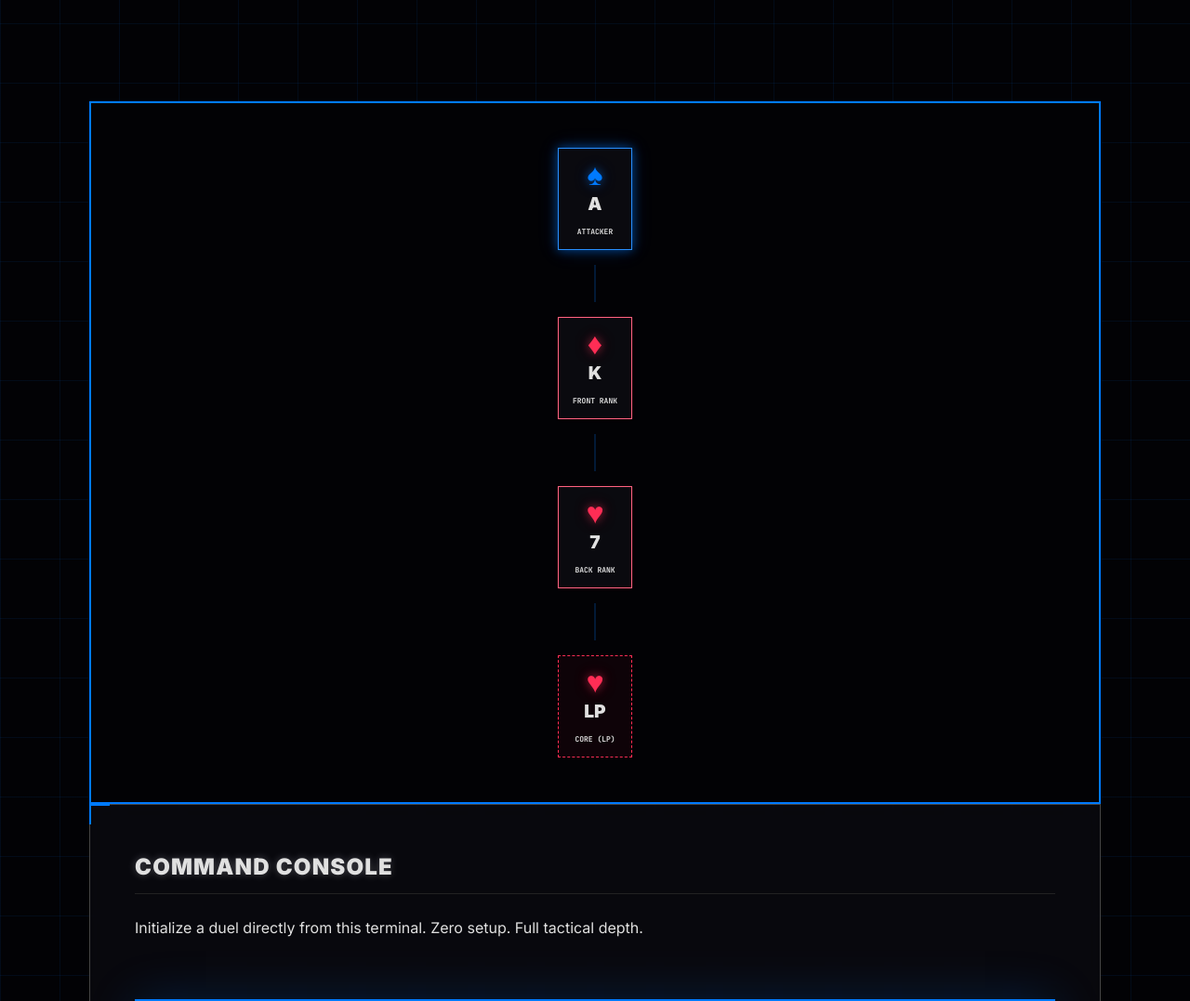
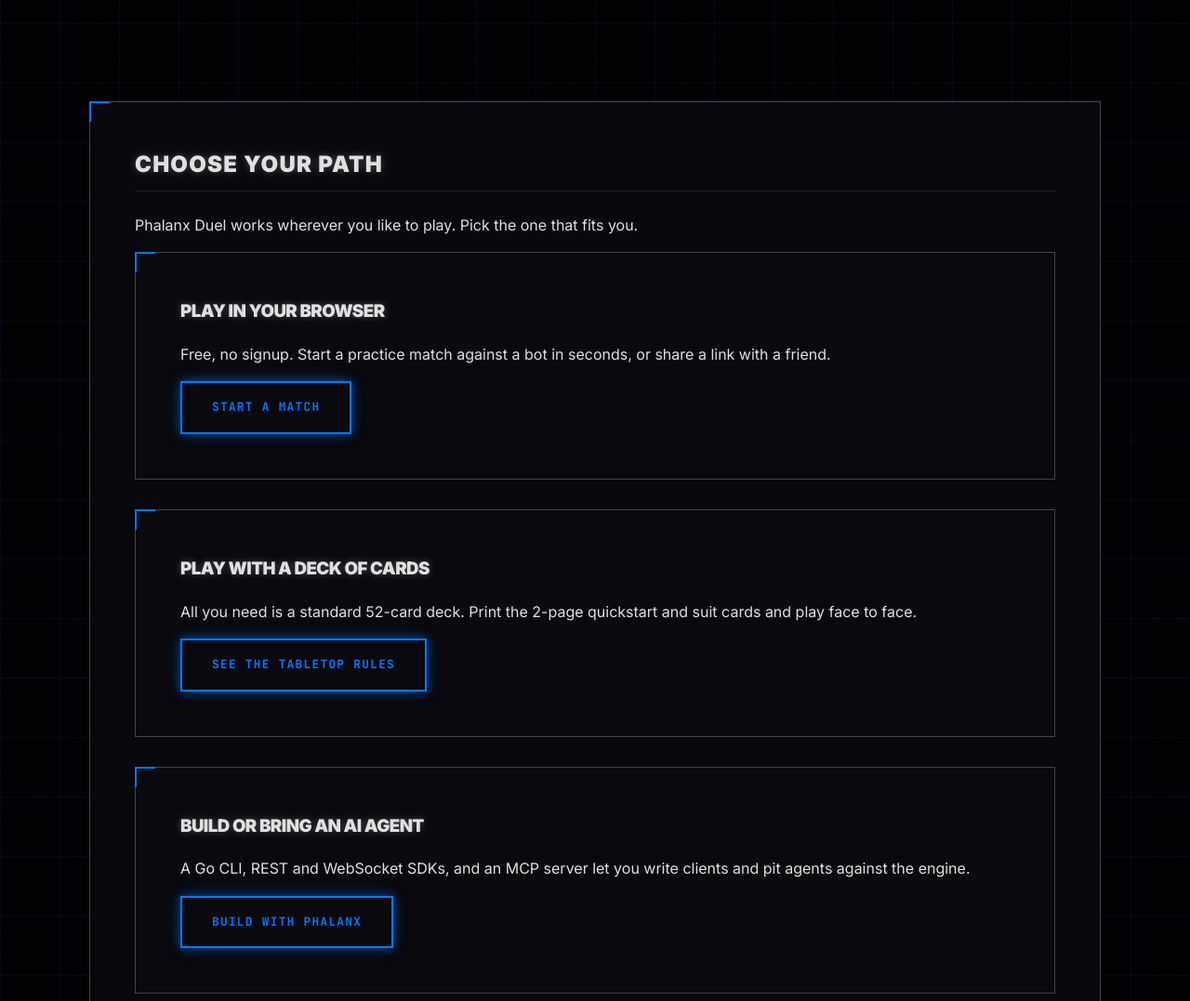
Before and after one commit to phalanxduel/phalanxduel.github.io, a Jekyll site: the page built from index.md, in a window 1280 px wide and 1400 px high, scrolled down 1221 px. Shown: the part 98-1175 px from the top of the window at 93% size. Built offline with Jekyll 4.4.1, drawn with Linux system fonts in a browser that asks for light colours; some of the changed text lies outside the part shown; grey boxes are pictures that could not be loaded.

Commit message:
feat(home): add audience path chooser and plain-language section copy

```diff
--- a/_data/homepage.yml
+++ b/_data/homepage.yml
@@ -125,11 +125,11 @@ variants:
           - "Open: Standard Deck"
           - "Tactical: 4x2 Grid"
         ctas:
-          - label: "Enter the Duel"
+          - label: "Play Now"
             href: "#play-the-duel"
             style: "primary"
-          - label: "Read the Rules"
-            href: "/guide"
+          - label: "Learn in 5 Minutes"
+            href: "/learn/getting-started/"
             style: "secondary"
         asset_id: "mkt-hero-breach"
         friction_line: "No account required. Logic is the only weapon."
@@ -149,14 +149,37 @@ variants:
               href: "/tools/battle-calculator/"
           footer: "Red defends the line. Blue breaks it."
 
+      - type: "onboarding_choices"
+        class: "card"
+        section_id: "choose-your-path"
+        heading: "Choose Your Path"
+        body: "Phalanx Duel works wherever you like to play. Pick the one that fits you."
+        cards:
+          - heading: "Play in Your Browser"
+            body: "Free, no signup. Start a practice match against a bot in seconds, or share a link with a friend."
+            cta:
+              label: "Start a Match"
+              href: "/play/"
+          - heading: "Play With a Deck of Cards"
+            body: "All you need is a standard 52-card deck. Print the 2-page quickstart and suit cards and play face to face."
+            cta:
+              label: "See the Tabletop Rules"
+              href: "/learn/rules/"
+          - heading: "Build or Bring an AI Agent"
+            body: "A Go CLI, REST and WebSocket SDKs, and an MCP server let you write clients and pit agents against the engine."
+            cta:
+              label: "Build With Phalanx"
+              href: "/build-with-phalanx/"
+        helper_line: "New here? The 5-minute Getting Started guide and a 25-second intro video get you playing fast."
+
       - type: "cascade_visualizer"
         section_id: "the-math"
 
       - type: "card"
         class: "card"
         section_id: "play-the-duel"
-        heading: "Command Console"
-        body: "Initialize a duel directly from this terminal. Zero setup. Full tactical depth."
+        heading: "Try It Right Here"
+        body: "Start a practice match without leaving this page. No setup, no account."
         embed:
           enabled: true
           src: "https://play.phalanxduel.com/"
@@ -166,15 +189,15 @@ variants:
           allow: "clipboard-write; fullscreen"
           loading: "lazy"
         ctas:
-          - label: "Expand to Full Screen &rarr;"
+          - label: "Open Full Screen &rarr;"
             href: "/play/"
             style: "secondary"
 
       - type: "feature_showcase"
         class: "card"
         section_id: "the-killzone"
-        heading: "Geometric Pressure."
-        intro: "We stripped away the RNG. What remains is a pure system of kinetic energy and structural integrity."
+        heading: "Why It Works"
+        intro: "No dice, no shuffled draws in combat. What remains is formation, timing and arithmetic you can check."
         features:
           - heading: "01. Formation"
             body: "Your 4x2 grid is your survival. Every card is a tactical data-point. Deploy carefully to protect your line."
@@ -197,7 +220,7 @@ variants:
         class: "two-col"
         section_id: "cross-platform"
         cards:
-          - heading: "Terminal Operative"
+          - heading: "Play From the Terminal"
             body: "Battle from any command line. Our official Golang client provides a high-performance terminal experience with full session re-entry and OTel observability."
             cta:
               label: "Get the Go SDK"
@@ -226,8 +249,8 @@ variants:
       - type: "card"
         class: "card"
         section_id: "feedback"
-        heading: "Submit Debrief"
-        body: "Phalanx Duel is in active playtesting. Your tactical feedback is critical to the system's evolution."
+        heading: "Help Improve the Game"
+        body: "Phalanx Duel is in active playtesting. Your feedback shapes how the game evolves."
         bullets:
           - "Found a bug in the cascade math?"
           - "Discovered a dominant strategy?"
@@ -245,9 +268,9 @@ variants:
         class: "card"
         section_id: "final-strike"
         heading: "Ready to Duel?"
-        body: "Initialize match. Share link. Start the duel in seconds."
+        body: "Start a match, share the link, and play in seconds."
         ctas:
-          - label: "Start Match"
+          - label: "Play Now"
             href: "/play/"
             style: "primary"
             external: false
```
